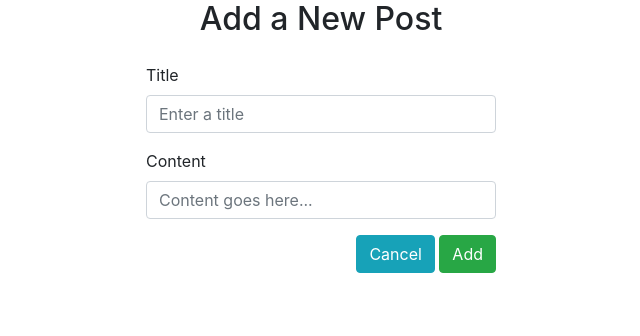
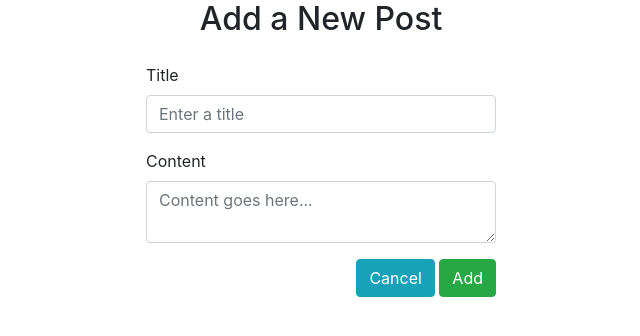
Before and after one commit to DruSerkes/Blogly, a Flask app: template templates/add_post.html in a window 1280 px wide. Shown: the part 195-531 px from the top of the page, without its empty margins (319-959 px from the left). Run offline with Flask 2, Linux system fonts and the light colour scheme; the template is opened without the code that fills it, so the values that code supplies are empty; some libraries are stand-ins or nearby versions.

Commit message:
clean up add/edit post templates

```diff
--- a/templates/add_post.html
+++ b/templates/add_post.html
@@ -12,13 +12,13 @@
             </div>
             <div class="form-group">
                 <label for="content">Content</label>
-                <input type="textarea" id='content' name='content' placeholder='Content goes here...' class="form-control form" required>
+                <textarea id='content' name='content' placeholder='Content goes here...' class="form-control form" required></textarea>
             </div>
             {% if tags %}
             <div class="form-group">
                 {% for tag in tags %}
                 <div class="checkbox">
-                    <label for="{{tag.name}}"><input type="checkbox" name='tag' id='{{tag.name}}' value='{{tag.name}}'>{{tag.name}}</label>
+                    <label for="{{tag.name}}"><input type="checkbox" name='tag' id='{{tag.name}}' value='{{tag.name}}'> {{tag.name}}</label>
                 </div>
                 {% endfor %}
             </div>
--- a/templates/edit_post.html
+++ b/templates/edit_post.html
@@ -19,9 +19,9 @@
                 {% for tag in tags %}
                 <div class="checkbox">
                     {% if tag in post.tags %}
-                    <label for="{{tag.name}}"><input type="checkbox" name='tag' id='{{tag.name}}' value='{{tag.name}}' checked>{{tag.name}}</label>
+                    <label for="{{tag.name}}"><input type="checkbox" name='tag' id='{{tag.name}}' value='{{tag.name}}' checked> {{tag.name}}</label>
                     {% else %}
-                    <label for="{{tag.name}}"><input type="checkbox" name='tag' id='{{tag.name}}' value='{{tag.name}}'>{{tag.name}}</label>
+                    <label for="{{tag.name}}"><input type="checkbox" name='tag' id='{{tag.name}}' value='{{tag.name}}'> {{tag.name}}</label>
                     {% endif %}
                 </div>
                 {% endfor %}
```
